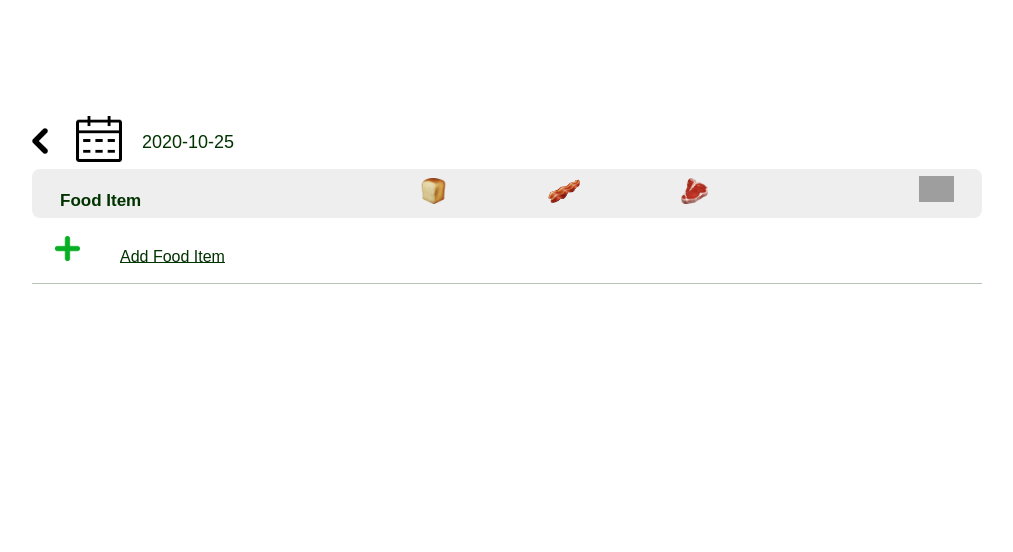
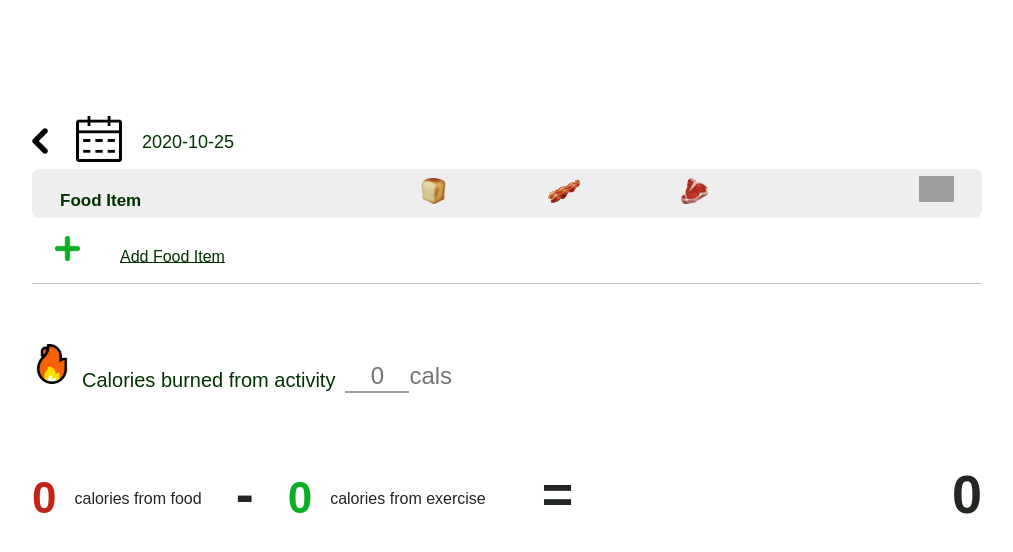
Before and after one commit to bhutaninikhil1991/CalorieTracker, a React (Create React App) app in the folder client/: page / in a window 1280 px wide. Shown: the top 552 px of the page, without its empty margins (133-1146 px from the left). Built offline with nearby package versions, Linux system fonts and the light colour scheme; no server answers; grey boxes are pictures that could not be loaded; a web font is replaced by a local one.

Commit message:
work in progress for exercise and goal calculation

```diff
--- a/client/src/App.css
+++ b/client/src/App.css
@@ -820,3 +820,92 @@ span.FoodsPanel__edit-foods--done-link:hover {
     animation-duration: 1.8s;
     -moz-animation-duration: 1.8s;
 }
+
+.ActivityInput {
+    margin-bottom: 70px;
+}
+
+.ActivityInput img {
+    width: 40px;
+    margin-right: 10px;
+}
+
+.ActivityInput span {
+    font-size: 20px;
+    position: relative;
+    top: 3px;
+}
+
+span.ActivityInput__calsLabel {
+    font-size: 24px;
+    color: #767676;
+    position: relative;
+    top: 0;
+}
+
+span.ActivityInput__calsLabel.active {
+    color: #070000;
+}
+
+.ActivityInput input {
+    border-left: none;
+    border-right: none;
+    border-top: none;
+    border-bottom: 2px solid #98a299;
+    width: 60px;
+    text-align: center;
+    margin-left: 10px;
+    font-size: 24px;
+}
+
+.ActivityInput input.active {
+    border-color: #08ae23;
+}
+
+.NetCalories {
+    padding: 0;
+    color: #222722;
+    height: 126px;
+}
+
+.NetCalories__number {
+    font-size: 44px;
+    font-weight: bold;
+    padding-right: 18px;
+}
+
+.NetCalories__label {
+    position: relative;
+    bottom: 9px;
+}
+
+.NetCalories__equation {
+    display: block;
+    width: 100%;
+}
+
+.NetCalories__number.food {
+    color: #c22317;
+}
+
+.NetCalories__number.exercise {
+    color: #08ae23;
+}
+
+.NetCalories__number.net {
+    font-size: 54px;
+    float: right;
+    padding: 0;
+}
+
+
+.NetCalories__minusSign,
+.NetCalories__equals {
+    font-size: 54px;
+    font-weight: bold;
+    padding: 0 34px;
+}
+
+.NetCalories__equals {
+    padding: 0 0 0 56px;
+}
--- /dev/null
+++ b/client/src/Components/ActivityInput.js
@@ -0,0 +1,26 @@
+import React, {Component} from "react";
+import fireEmoji from "../resources/fire-emoji.png";
+
+class ActivityInput extends Component {
+
+    handleActivityChange(e) {
+        this.props.handleActivityChange(e.target.value);
+    }
+
+    render() {
+        return (
+            <div className="ActivityInput">
+                <img src={fireEmoji} alt={"Activity icon"}/>
+                <span>Calories burned from activity</span>
+                <input type="text" placeholder="0" className={this.props.caloriesBurned ? 'active' : ''}
+                       value={this.props.caloriesBurned ? this.props.caloriesBurned : ''}
+                       onChange={this.handleActivityChange.bind(this)}/>
+                <span
+                    className={"ActivityInput__calsLabel" + (this.props.caloriesBurned ? 'active' : '')}>cals</span>
+            </div>
+        );
+    }
+
+}
+
+export default ActivityInput;
--- a/client/src/Components/DayView.js
+++ b/client/src/Components/DayView.js
@@ -3,6 +3,8 @@ import {SERVER_URL} from "../config";
 import update from "immutability-helper";
 import Consumption from "./Consumption";
 import DaySelect from "./DaySelect";
+import ActivityInput from "./ActivityInput";
+import NetCalories from "./NetCalories";
 
 /**
  * class displays a particular consumption date view
@@ -17,6 +19,8 @@ class DayView extends Component {
         this.state = {
             selectedDay: this.getTodaysDate(),
             items: [],
+            caloriesBurned: undefined,
+            goals: {},
             loadingItems: true,
             removingItem: false
         }
@@ -27,7 +31,10 @@ class DayView extends Component {
      */
     componentDidMount() {
         document.title = "Calorie App";
-        this.getConsumptions(this.state.selectedDay);
+        const userId = 1;
+        this.getConsumptions(userId, this.state.selectedDay);
+        this.getActivity(userId, this.state.selectedDay);
+        this.getGoals(userId);
     }
 
     /**
@@ -42,8 +49,7 @@ class DayView extends Component {
      * get users consumptions
      * @param day
      */
-    getConsumptions(day) {
-        const userId = 1;
+    getConsumptions(userId, day) {
         let date = day.toISOString().split('T')[0];
         fetch(`${SERVER_URL}/api/consumptions?userId=${userId}&consumptionDate=${date}`)
             .then((response) => {
@@ -57,6 +63,39 @@ class DayView extends Component {
                         });
                 } else {
                     alert("unable to load consumptions");
+                }
+            });
+    }
+
+    getActivity(userId, day) {
+        let date = day.toISOString().split('T')[0];
+        fetch(`${SERVER_URL}/api/exercise?userId=${userId}&exerciseDate=${date}`)
+            .then((response) => {
+                if (response.ok) {
+                    return response.json()
+                        .then(result => {
+                            let activity = result.success && result.data !== undefined ? result.data[userId] : [];
+                            if (activity.caloriesBurned === 0) {
+                                this.setState({caloriesBurned: undefined});
+                            } else {
+                                this.setState({caloriesBurned: activity.caloriesBurned});
+                            }
+                        });
+                } else {
+                    alert("unable to load exercises");
+                }
+            });
+    }
+
+    getGoals(userId) {
+        fetch(`${SERVER_URL}/api/goals?userId=${userId}`)
+            .then((response) => {
+                if (response.ok) {
+                    return response.json()
+                        .then(result => {
+                            let goals = result.success && result.data !== undefined ? result.data[userId] : [];
+                            this.setState({goals: goals});
+                        });
                 }
             });
     }
@@ -124,14 +163,76 @@ class DayView extends Component {
      * @param newDay
      */
     changeSelectedDay(newDay) {
+        const userId = 1;
         this.setState({
             selectedDay: newDay
         }, () => {
-            this.getConsumptions(newDay);
+            this.getConsumptions(userId, newDay);
+            this.getActivity(userId, newDay);
         })
     }
 
+    handleActivityChange(calories) {
+        let caloriesInt = parseInt(calories);
+        this.setState({caloriesBurned: calories});
+        const userId = 1;
+        this.saveActivity(userId, caloriesInt);
+    }
+
+    saveActivity(userId, calories) {
+        let calsBurned = calories ? calories : 0;
+        const activityObj = {
+            caloriesBurned: calsBurned,
+            exerciseDate: this.state.selectedDay
+        }
+
+        const reqObj = {
+            activity: activityObj
+        }
+
+        fetch(`${SERVER_URL}/api/exercise/${userId}`, {
+            method: 'POST',
+            headers: {'Content-Type': 'application/json'},
+            body: JSON.stringify(reqObj)
+        }).then(response => {
+            if (response.ok) {
+
+            } else {
+                alert("There is a problem updating record");
+            }
+        });
+    }
+
+    /**
+     * calculate total
+     * @returns {{carbs: number, protein: number, fat: number, caloriesEaten: number, netCalories: number}}
+     */
+    calculateItemTotals() {
+        let totalCals, totalCarbs, totalFat, totalProtein;
+        totalCals = totalCarbs = totalFat = totalProtein = 0;
+        this.state.items.forEach(item => {
+            let servingSizeMultiplier = item.selectedServing.ratio * item.servingQuantity;
+
+            totalCals += Math.round(item.foodItem.calories * servingSizeMultiplier);
+            totalCarbs += Math.round(item.foodItem.carbohydrates * servingSizeMultiplier);
+            totalFat += Math.round(item.foodItem.fat * servingSizeMultiplier);
+            totalProtein += Math.round(item.foodItem.protein * servingSizeMultiplier);
+        });
+
+        // calculate net calories consumption - activity
+        let netCalories = totalCals - (this.state.caloriesBurned ? this.state.caloriesBurned : 0);
+
+        return {
+            caloriesEaten: totalCals,
+            netCalories: netCalories,
+            carbs: totalCarbs,
+            fat: totalFat,
+            protein: totalProtein
+        };
+    }
+
     render() {
+        let dayTotals = this.calculateItemTotals();
         return (
             <div className="DayView content-container">
                 <DaySelect
@@ -146,6 +247,14 @@ class DayView extends Component {
                     day={this.state.selectedDay}
                     removingItem={this.state.removingItem}
                 />
+                <ActivityInput caloriesBurned={this.state.caloriesBurned}
+                               handleActivityChange={this.handleActivityChange.bind(this)}/>
+                <NetCalories
+                    caloriesEaten={dayTotals.caloriesEaten}
+                    caloriesBurned={this.state.caloriesBurned}
+                    netCalories={dayTotals.netCalories}
+                    caloriesGoal={this.state.goals.calories}
+                />
             </div>
         );
     }
--- /dev/null
+++ b/client/src/Components/NetCalories.js
@@ -0,0 +1,23 @@
+import React, {Component} from "react";
+
+class NetCalories extends Component {
+
+    render() {
+        return (
+            <div className="NetCalories">
+                <span className="NetCalories__equation">
+                    <span className="NetCalories__number food">{this.props.caloriesEaten}</span>
+                    <span className="NetCalories__label">calories from food</span>
+                    <span className="NetCalories__minusSign">-</span>
+                    <span
+                        className="NetCalories__number exercise">{this.props.caloriesBurned ? this.props.caloriesBurned : 0}</span>
+                    <span className="NetCalories__label">calories from exercise</span>
+                    <span className="NetCalories__equals">=</span>
+                    <span className="NetCalories__number net">{this.props.netCalories}</span>
+                </span>
+            </div>
+        );
+    }
+}
+
+export default NetCalories;
```
Also changed, not shown: client/src/resources/fire-emoji.png (added).
